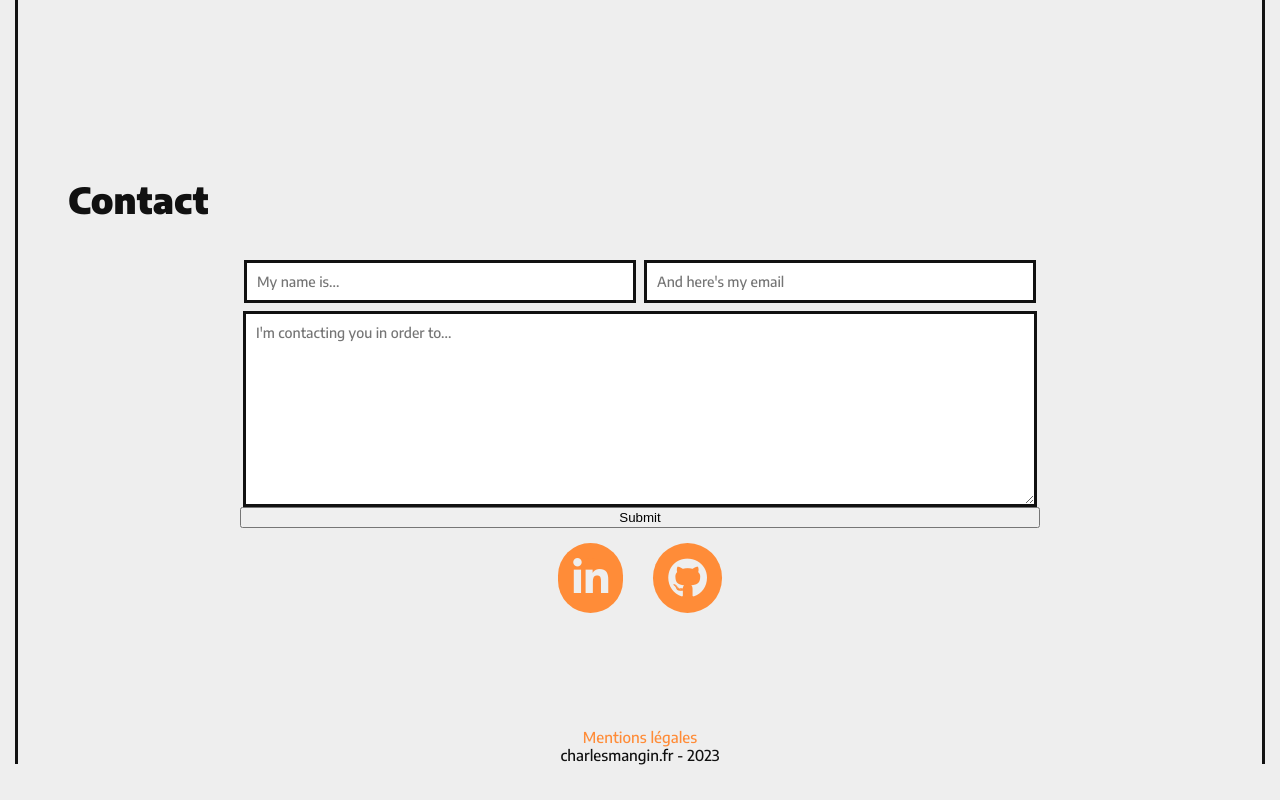
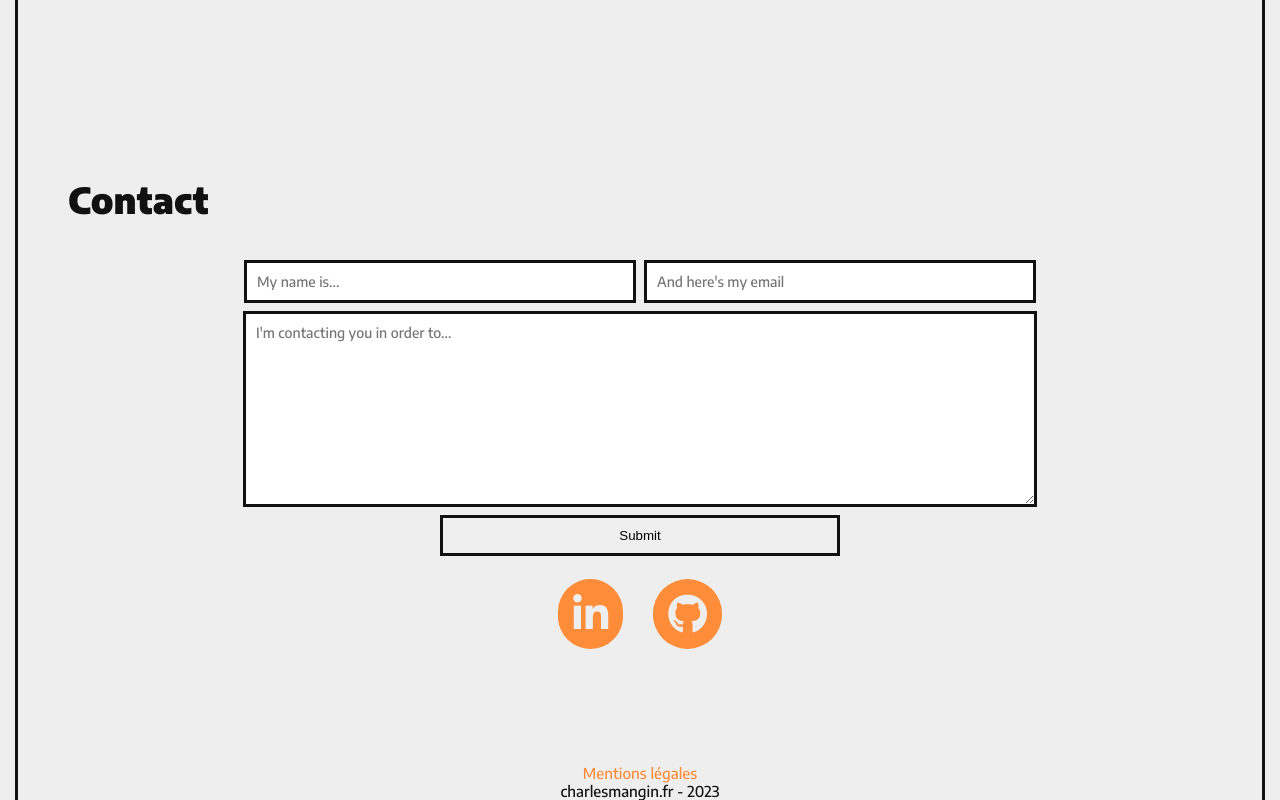
Before and after one commit to Charles-Mgn/portfolio-react, a React (Vite) app: page / in a window 1280 px wide. Shown: the part 3189-3989 px from the top of the page. Before the commit the page ends 3953 px from the top, so only its background shows below. Built offline with nearby package versions, Linux system fonts and the light colour scheme.

Commit message:
Fix for the form button

```diff
--- a/src/assets/css/styles.scss
+++ b/src/assets/css/styles.scss
@@ -107,14 +107,14 @@ form {
     width: 100%;
   }
 }
-textarea, input {
+textarea, input, button {
   border: 3px solid var(--black);
 
   &:focus {
     border-color: var(--tonic);
   }
 }
-input {
+input, button {
   padding: 10px;
   margin: 8px 4px;
 }
@@ -122,7 +122,8 @@ textarea {
   padding: 10px;
   width: calc(100% - 32px);
 }
-input[type="submit"] {
+input[type="submit"],
+button[type="submit"] {
   max-width: 400px;
   transition: .3s;
 
```
